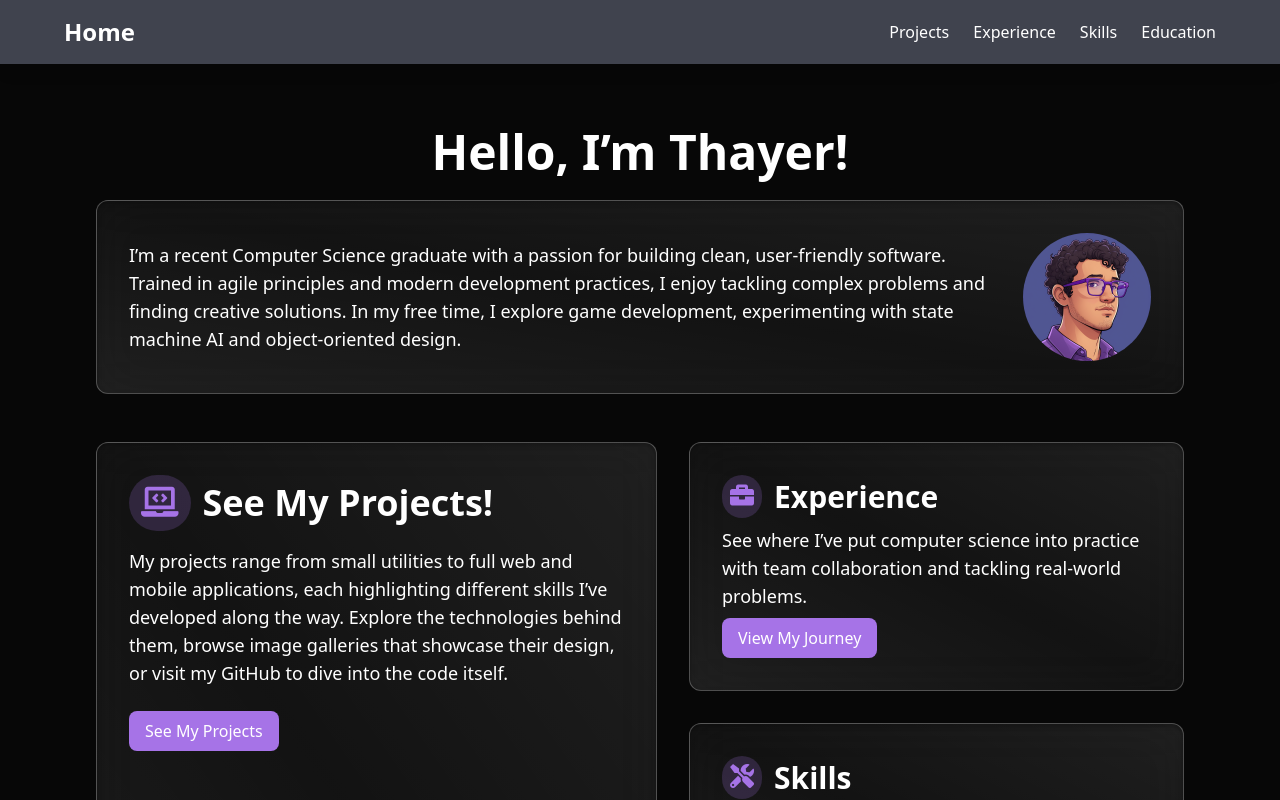
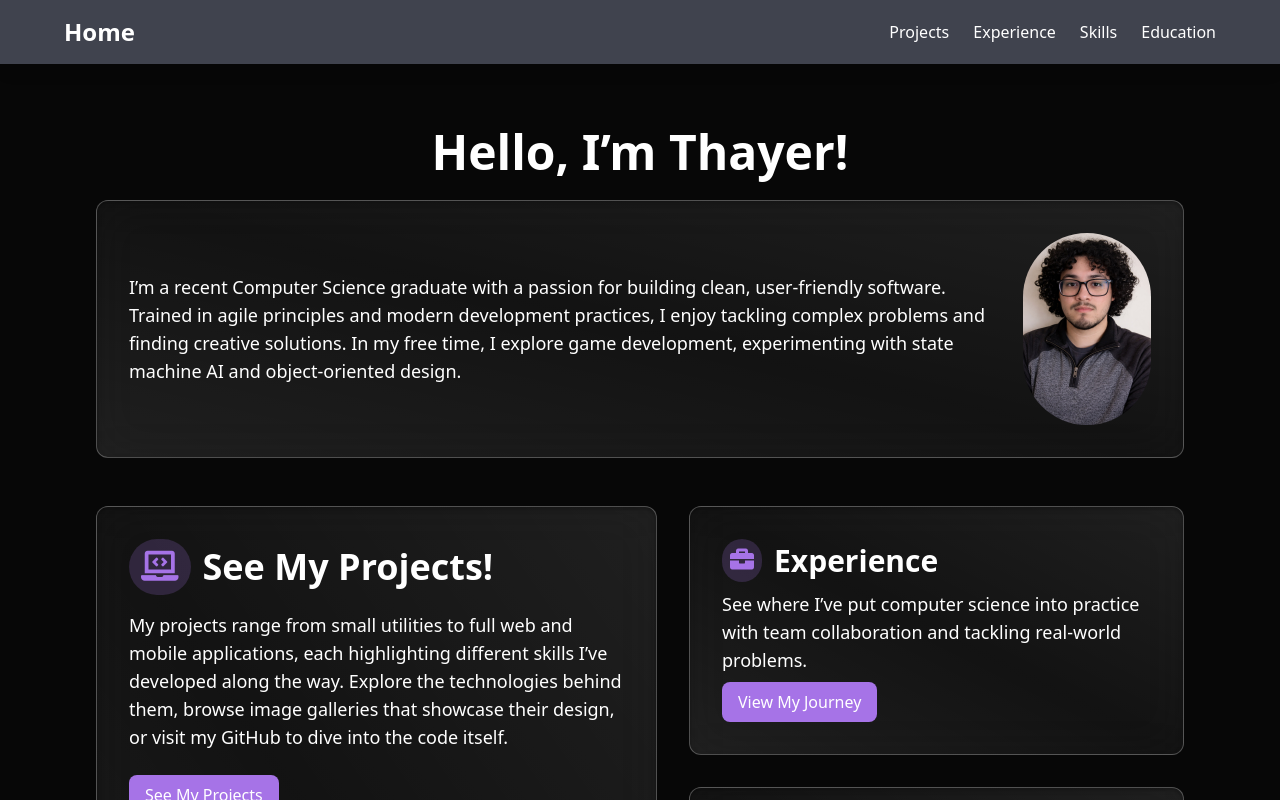
Before and after one commit to tmpicart/my-portfolio, a Next.js app: page / in a window 1280 px wide. Shown: the top 800 px of the page. Built offline with nearby package versions, Linux system fonts and the light colour scheme.

Commit message:
Swapped main page avatar for pfp

```diff
--- a/app/page.tsx
+++ b/app/page.tsx
@@ -75,8 +75,8 @@ export default function HomePage() {
         </p>
         <div className="flex-shrink-0">
           <Image
-            src="/images/icons/Avatar.png"
-            alt="Thayer profile avatar"
+            src="/images/icons/pfp.jpg"
+            alt="Thayer profile pic"
             width={128}
             height={128}
             className="rounded-full object-cover"
```
Also changed, not shown: public/images/icons/pfp.jpg (added).
